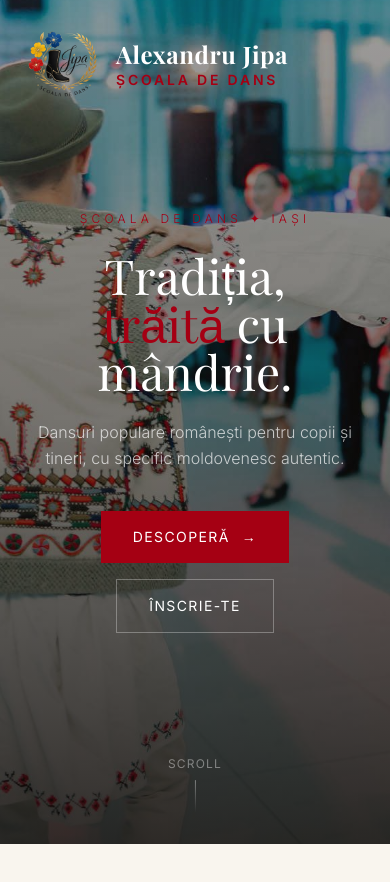
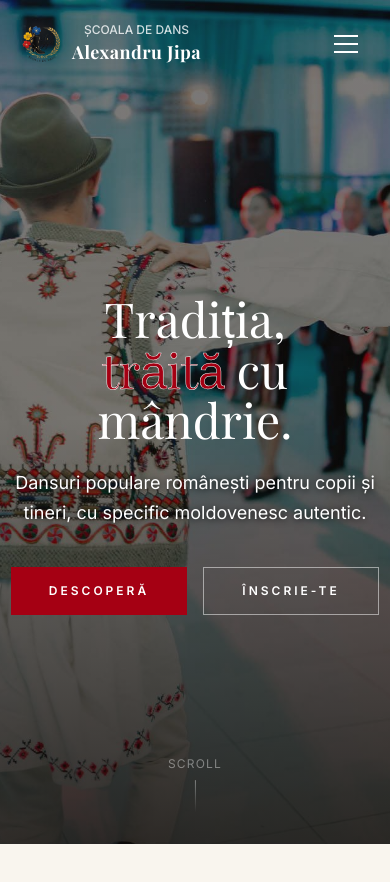
Before and after one commit to CristiSanduX/alexandrujipa.ro, a Next.js app: page / in a window 390 px wide. Shown: the top 882 px of the page. Built offline with nearby package versions, Linux system fonts and the light colour scheme; a web font is replaced by a local one.

Commit message:
feat: navbar and hero refinements — mobile menu, button effects, typography

```diff
--- a/src/components/layout/Navbar.tsx
+++ b/src/components/layout/Navbar.tsx
@@ -1,7 +1,7 @@
 "use client";
 
 import { useEffect, useState } from "react";
-import { motion } from "framer-motion";
+import { motion, AnimatePresence } from "framer-motion";
 import Link from "next/link";
 import Image from "next/image";
 
@@ -13,6 +13,7 @@ const links = [
 
 export default function Navbar() {
   const [scrolled, setScrolled] = useState(false);
+  const [menuOpen, setMenuOpen] = useState(false);
 
   useEffect(() => {
     const onScroll = () => setScrolled(window.scrollY > 40);
@@ -20,43 +21,51 @@ export default function Navbar() {
     return () => window.removeEventListener("scroll", onScroll);
   }, []);
 
+  useEffect(() => {
+    document.body.style.overflow = menuOpen ? "hidden" : "";
+    return () => { document.body.style.overflow = ""; };
+  }, [menuOpen]);
+
   return (
+    <>
       <motion.header
-      initial={{ y: -80, opacity: 0 }}
+        initial={{ y: -12, opacity: 0 }}
         animate={{ y: 0, opacity: 1 }}
-      transition={{ duration: 0.6, ease: "easeOut", delay: 0.2 }}
+        transition={{ duration: 0.8, ease: [0.25, 0.1, 0.25, 1], delay: 0.1 }}
         className={`fixed top-0 left-0 right-0 z-50 transition-all duration-500 ${
-        scrolled
+          scrolled || menuOpen
             ? "bg-white/95 backdrop-blur-md py-3 shadow-sm"
-          : "bg-transparent py-6"
+            : "bg-transparent py-5 md:py-7"
         }`}
       >
-      <div className="max-w-6xl mx-auto px-6 flex items-center justify-between">
+        <div className="max-w-6xl mx-auto px-5 flex items-center justify-between">
           {/* Logo */}
-        <Link href="/" className="flex items-center gap-3">
-          <div className={`relative w-20 h-20 transition-all duration-500 ${scrolled ? "mix-blend-multiply" : "mix-blend-screen"}`}>
+          <Link href="/" className="flex items-center gap-2 md:gap-3" onClick={() => { setMenuOpen(false); window.scrollTo({ top: 0, behavior: "smooth" }); }}>
+            <div className={`relative w-11 h-11 md:w-16 md:h-16 transition-all duration-500 ${scrolled || menuOpen ? "mix-blend-multiply" : "mix-blend-screen"}`}>
               <Image
                 src="/images/logo.png"
                 alt="Jipa Școala de Dans"
                 fill
                 className="object-contain"
-              sizes="64px"
+                sizes="56px"
               />
             </div>
-          <div className="flex flex-col leading-none">
+            <div className="flex flex-col leading-[1.1] items-center">
               <span
-              className={`text-2xl font-bold tracking-wide transition-colors duration-500 ${scrolled ? "text-[var(--brand-dark)]" : "text-white"}`}
+                className={`text-xs md:text-sm tracking-normal uppercase font-medium transition-colors duration-500 ${scrolled || menuOpen ? "text-[var(--brand-dark)]/60" : "text-white/80"}`}
+              >
+                Școala de Dans
+              </span>
+              <span
+                className={`text-lg md:text-2xl font-bold tracking-wide transition-colors duration-500 ${scrolled || menuOpen ? "text-[var(--brand-dark)]" : "text-white"}`}
                 style={{ fontFamily: "var(--font-playfair), serif" }}
               >
                 Alexandru Jipa
               </span>
-            <span className="text-[var(--brand-red)] text-sm tracking-[0.2em] uppercase font-semibold">
-              Școala de Dans
-            </span>
             </div>
           </Link>
 
-        {/* Nav links */}
+          {/* Nav links — desktop */}
           <nav className="hidden md:flex items-center gap-8">
             {links.map((link) => (
               <a
@@ -70,14 +79,87 @@ export default function Navbar() {
             ))}
           </nav>
 
-        {/* CTA */}
+          {/* CTA — desktop */}
           <a
             href="#contact"
-          className={`hidden md:inline-flex items-center gap-2 text-xs tracking-widest uppercase px-5 py-2.5 transition-all duration-300 ${scrolled ? "border border-[var(--brand-dark)]/30 hover:border-[var(--brand-red)] hover:bg-[var(--brand-red)] hover:text-white text-[var(--brand-dark)]" : "border border-white/30 hover:border-[var(--brand-red)] hover:bg-[var(--brand-red)] text-white"}`}
+            className={`group relative hidden md:inline-flex items-center text-xs tracking-[0.25em] uppercase font-semibold px-6 py-3 transition-all duration-300 overflow-hidden hover:-translate-y-0.5 ${scrolled ? "text-[var(--brand-dark)]" : "text-white"}`}
+          >
+            <span className={`absolute inset-0 border transition-colors duration-300 ${scrolled ? "border-[var(--brand-dark)]/30 group-hover:border-[var(--brand-red)]" : "border-white/50 group-hover:border-white"}`} />
+            <span className={`absolute inset-0 scale-x-0 group-hover:scale-x-100 origin-left transition-transform duration-500 ${scrolled ? "bg-[var(--brand-red)]" : "bg-white"}`} />
+            <span className={`relative z-10 transition-colors duration-300 ${scrolled ? "group-hover:text-white" : "group-hover:text-[var(--brand-dark)]"}`}>Înscrie-te</span>
+          </a>
+
+          {/* Hamburger — mobile */}
+          <button
+            onClick={() => setMenuOpen((o) => !o)}
+            className="md:hidden flex flex-col justify-center items-center w-12 h-12 gap-1.5 relative z-[60]"
+            aria-label="Meniu"
+          >
+            <span className={`block w-6 h-0.5 transition-all duration-300 origin-center ${menuOpen ? "rotate-45 translate-y-2" : ""} ${scrolled || menuOpen ? "bg-[var(--brand-dark)]" : "bg-white"}`} />
+            <span className={`block w-6 h-0.5 transition-all duration-300 ${menuOpen ? "opacity-0 scale-x-0" : ""} ${scrolled || menuOpen ? "bg-[var(--brand-dark)]" : "bg-white"}`} />
+            <span className={`block w-6 h-0.5 transition-all duration-300 origin-center ${menuOpen ? "-rotate-45 -translate-y-2" : ""} ${scrolled || menuOpen ? "bg-[var(--brand-dark)]" : "bg-white"}`} />
+          </button>
+        </div>
+      </motion.header>
+
+      {/* Mobile menu fullscreen */}
+      <AnimatePresence>
+        {menuOpen && (
+          <motion.div
+            initial={{ clipPath: "inset(0 0 100% 0)" }}
+            animate={{ clipPath: "inset(0 0 0% 0)" }}
+            exit={{ clipPath: "inset(0 0 100% 0)" }}
+            transition={{ duration: 0.5, ease: [0.76, 0, 0.24, 1] }}
+            className="fixed inset-0 z-40 bg-[var(--brand-cream)] flex flex-col md:hidden"
+          >
+            {/* Links centrate vertical */}
+            <div className="flex flex-col items-center justify-center flex-1 gap-1">
+              {links.map((link, i) => (
+                <motion.a
+                  key={link.href}
+                  href={link.href}
+                  onClick={() => setMenuOpen(false)}
+                  initial={{ opacity: 0, y: 16 }}
+                  animate={{ opacity: 1, y: 0 }}
+                  transition={{ delay: 0.15 + i * 0.08, duration: 0.45, ease: [0.25, 0.1, 0.25, 1] }}
+                  className="group flex items-center gap-3 px-8 py-3 w-full justify-center"
+                >
+                  <span className="text-[var(--brand-red)] text-[10px] font-light tracking-widest opacity-60">
+                    0{i + 1}
+                  </span>
+                  <span
+                    className="text-[var(--brand-dark)] text-2xl font-semibold tracking-[0.15em] uppercase group-hover:text-[var(--brand-red)] transition-colors duration-300"
+                    style={{ fontFamily: "var(--font-playfair), serif" }}
+                  >
+                    {link.label}
+                  </span>
+                </motion.a>
+              ))}
+
+              {/* Linie separator */}
+              <motion.div
+                initial={{ scaleX: 0 }}
+                animate={{ scaleX: 1 }}
+                transition={{ delay: 0.45, duration: 0.5 }}
+                style={{ transformOrigin: "center" }}
+                className="w-8 h-px bg-[var(--brand-red)] my-4"
+              />
+
+              {/* CTA */}
+              <motion.a
+                href="#contact"
+                onClick={() => setMenuOpen(false)}
+                initial={{ opacity: 0, y: 10 }}
+                animate={{ opacity: 1, y: 0 }}
+                transition={{ delay: 0.5, duration: 0.4 }}
+                className="bg-[var(--brand-red)] text-white px-10 py-3 text-xs tracking-[0.25em] uppercase font-semibold"
               >
                 Înscrie-te
-        </a>
+              </motion.a>
             </div>
-    </motion.header>
+          </motion.div>
+        )}
+      </AnimatePresence>
+    </>
   );
 }
--- a/src/components/sections/Hero.tsx
+++ b/src/components/sections/Hero.tsx
@@ -1,8 +1,7 @@
 "use client";
 
-import { useRef } from "react";
 import Image from "next/image";
-import { motion, useScroll, useTransform, type Variants } from "framer-motion";
+import { motion, type Variants } from "framer-motion";
 
 const EASE = [0.25, 0.1, 0.25, 1] as const;
 
@@ -16,28 +15,11 @@ const fadeUp: Variants = {
 };
 
 export default function Hero() {
-  const ref = useRef<HTMLElement>(null);
-  const { scrollYProgress } = useScroll({
-    target: ref,
-    offset: ["start start", "end start"],
-  });
+  return (
+    <section className="relative h-[100dvh] min-h-[600px] overflow-hidden flex items-center justify-center">
 
-  // Parallax: video se mișcă mai lent decât scroll
-  const videoY = useTransform(scrollYProgress, [0, 1], ["0%", "30%"]);
-  // Text fade out la scroll
-  const contentOpacity = useTransform(scrollYProgress, [0, 0.5], [1, 0]);
-  const contentY = useTransform(scrollYProgress, [0, 0.5], ["0%", "-10%"]);
-
-  return (
-    <section
-      ref={ref}
-      className="relative h-screen min-h-[600px] overflow-hidden flex items-center justify-center"
-    >
-      {/* Background image cu parallax */}
-      <motion.div
-        style={{ y: videoY }}
-        className="absolute inset-0 w-full h-full scale-110"
-      >
+      {/* Background image */}
+      <div className="absolute inset-0 w-full h-full z-0">
         <Image
           src="/images/home.jpg"
           alt="Spectacol de dans tradițional românesc"
@@ -46,54 +28,38 @@ export default function Hero() {
           className="object-cover object-center"
           sizes="100vw"
         />
-      </motion.div>
+      </div>
 
       {/* Overlay gradient */}
       <div
         className="absolute inset-0 z-10"
         style={{
           background:
-            "linear-gradient(to bottom, rgba(15,10,8,0.4) 0%, rgba(15,10,8,0.55) 50%, rgba(15,10,8,0.85) 100%)",
+            "linear-gradient(to bottom, rgba(15,10,8,0.55) 0%, rgba(15,10,8,0.55) 50%, rgba(15,10,8,0.85) 100%)",
         }}
       />
 
-      {/* Linie decorativă stânga */}
-      <motion.div
-        initial={{ scaleY: 0 }}
-        animate={{ scaleY: 1 }}
-        transition={{ duration: 1.2, ease: "easeOut", delay: 0.8 }}
-        style={{ transformOrigin: "top" }}
-        className="absolute left-8 top-1/4 bottom-1/4 w-px bg-[var(--brand-red)]/60 z-20 hidden lg:block"
-      />
-
       {/* Content */}
-      <motion.div
-        style={{ opacity: contentOpacity, y: contentY }}
-        className="relative z-20 text-center px-6 max-w-4xl mx-auto"
-      >
-        {/* Supratitlu */}
-        <motion.p
-          variants={fadeUp}
-          initial="hidden"
-          animate="visible"
-          custom={0.4}
-          className="text-[var(--brand-red)] text-xs tracking-[0.35em] uppercase mb-6 font-light"
-        >
-          Școala de Dans ✦ Iași
-        </motion.p>
+      <div className="relative z-20 text-center px-6 max-w-4xl mx-auto mt-16 md:mt-20">
 
         {/* Titlu principal */}
         <motion.h1
           variants={fadeUp}
           initial="hidden"
           animate="visible"
-          custom={0.6}
-          className="text-white text-5xl md:text-7xl lg:text-8xl leading-none mb-6"
+          custom={0.3}
+          className="text-white text-5xl sm:text-6xl md:text-7xl lg:text-7xl leading-[1.05] mb-6"
           style={{ fontFamily: "var(--font-playfair), serif" }}
         >
           Tradiția,
           <br />
-          <em className="text-[var(--brand-red)] not-italic">trăită</em> cu
+          <em
+            className="text-[var(--brand-red)] not-italic"
+            style={{ WebkitTextStroke: "0.5px white" }}
+          >
+            trăită
+          </em>{" "}
+          cu
           <br />
           mândrie.
         </motion.h1>
@@ -103,8 +69,8 @@ export default function Hero() {
           variants={fadeUp}
           initial="hidden"
           animate="visible"
-          custom={0.8}
-          className="text-white/70 text-base md:text-lg max-w-xl mx-auto mb-10 leading-relaxed font-light"
+          custom={0.5}
+          className="text-white text-lg md:text-xl max-w-xl mx-auto mb-10 leading-relaxed font-normal drop-shadow-[0_1px_3px_rgba(0,0,0,0.8)]"
         >
           Dansuri populare românești pentru copii și tineri,
           <br className="hidden md:block" /> cu specific moldovenesc autentic.
@@ -115,37 +81,36 @@ export default function Hero() {
           variants={fadeUp}
           initial="hidden"
           animate="visible"
-          custom={1.0}
-          className="flex flex-col sm:flex-row items-center justify-center gap-4"
+          custom={0.7}
+          className="flex flex-row items-center justify-center gap-4"
         >
           <a
             href="#despre"
-            className="group inline-flex items-center gap-3 bg-[var(--brand-red)] hover:bg-[oklch(0.4_0.19_25)] text-white px-8 py-4 text-sm tracking-widest uppercase transition-all duration-300"
+            className="group relative overflow-hidden inline-flex items-center justify-center w-44 sm:w-48 py-4 text-xs tracking-[0.25em] uppercase font-semibold bg-[var(--brand-red)] text-white transition-all duration-500 hover:shadow-[0_8px_30px_rgba(0,0,0,0.4)] hover:-translate-y-0.5"
           >
+            <span className="absolute inset-0 bg-white/10 translate-x-[-110%] skew-x-[-20deg] group-hover:translate-x-[110%] transition-transform duration-700" />
             Descoperă
-            <span className="transition-transform duration-300 group-hover:translate-x-1">
-              →
-            </span>
           </a>
+
           <a
             href="#contact"
-            className="inline-flex items-center gap-3 border border-white/30 hover:border-white text-white px-8 py-4 text-sm tracking-widest uppercase transition-all duration-300"
+            className="group relative inline-flex items-center justify-center w-44 sm:w-48 py-4 text-xs tracking-[0.25em] uppercase font-semibold text-white transition-all duration-300 hover:-translate-y-0.5 overflow-hidden"
           >
-            Înscrie-te
+            <span className="absolute inset-0 border border-white/50 group-hover:border-white transition-colors duration-300" />
+            <span className="absolute inset-0 bg-white scale-x-0 group-hover:scale-x-100 origin-left transition-transform duration-500" />
+            <span className="relative z-10 transition-colors duration-300 group-hover:text-[var(--brand-dark)]">Înscrie-te</span>
           </a>
         </motion.div>
-      </motion.div>
+      </div>
 
       {/* Scroll indicator */}
       <motion.div
         initial={{ opacity: 0 }}
         animate={{ opacity: 1 }}
-        transition={{ delay: 1.6, duration: 0.8 }}
+        transition={{ delay: 1.2, duration: 0.8 }}
         className="absolute bottom-8 left-1/2 -translate-x-1/2 z-20 flex flex-col items-center gap-2"
       >
-        <span className="text-white/40 text-xs tracking-widest uppercase">
-          Scroll
-        </span>
+        <span className="text-white/40 text-xs tracking-widest uppercase">Scroll</span>
         <motion.div
           animate={{ y: [0, 8, 0] }}
           transition={{ repeat: Infinity, duration: 1.5, ease: "easeInOut" }}
```
Also changed, not shown: src/app/globals.css (+9 -0 lines). Lines whose indentation alone changed are shown as unchanged.
